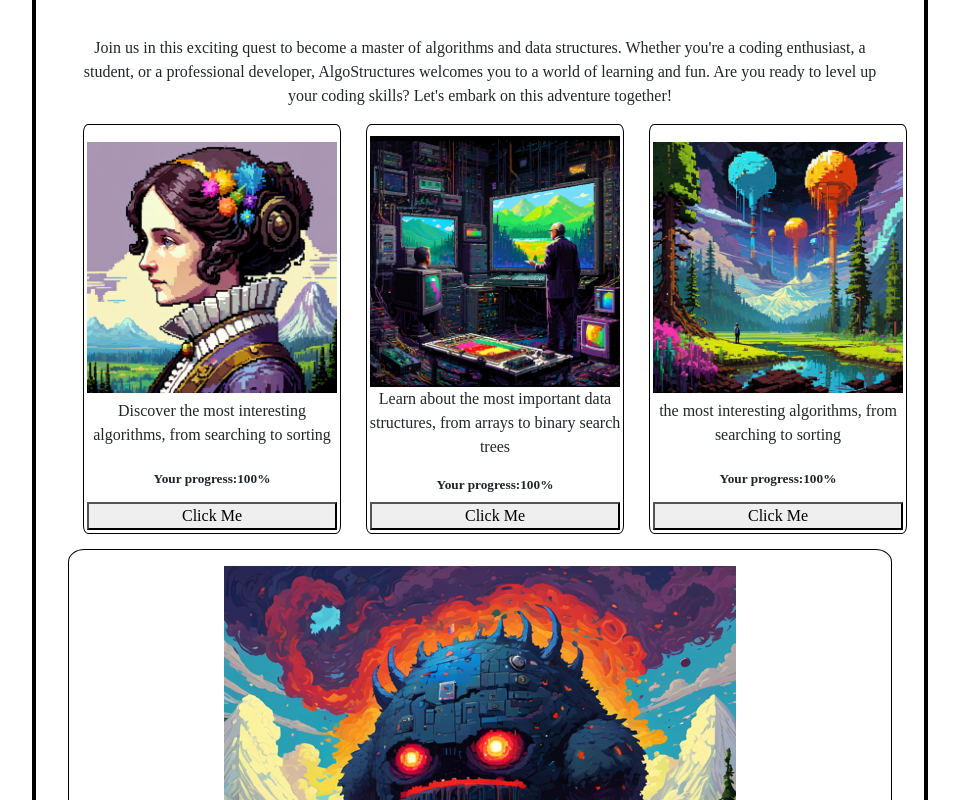
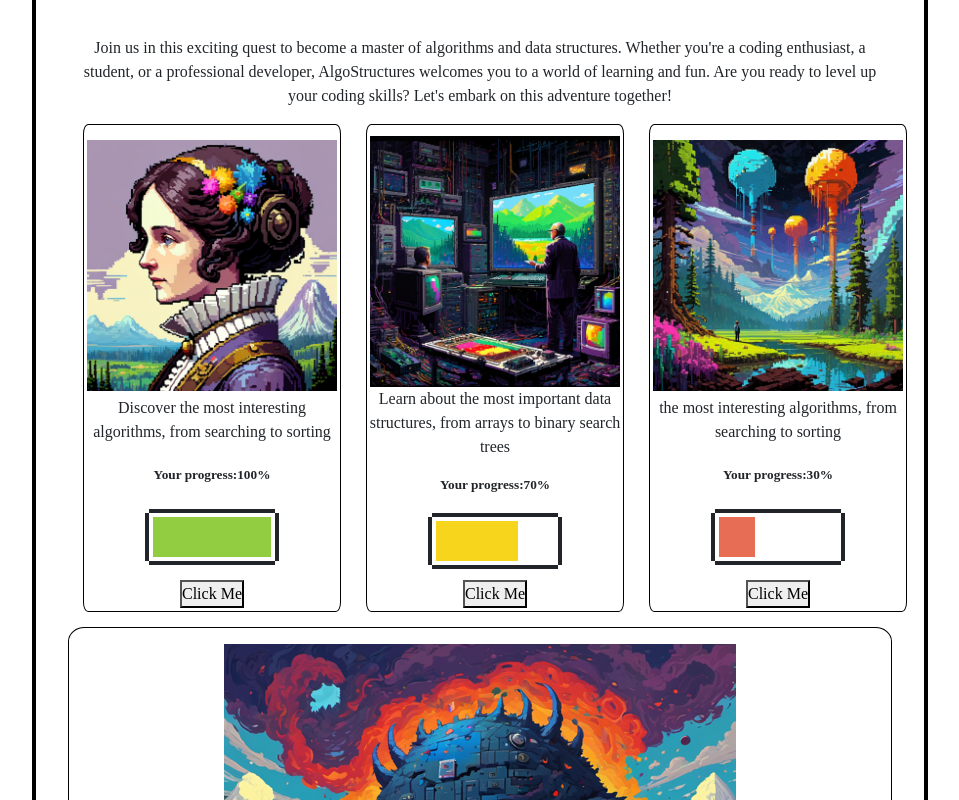
Before and after one commit to santigugon/Algo-Structures, a React (Vite) app: page / in a window 1280 px wide. Shown: the part 900-1700 px from the top of the page, without its empty margins (160-1119 px from the left). Built offline with nearby package versions, Linux system fonts and the light colour scheme; a web font is replaced by a local one.

Commit message:
progress bar

```diff
--- a/src/React/accounts/home/ProgressOverview.tsx
+++ b/src/React/accounts/home/ProgressOverview.tsx
@@ -40,6 +40,18 @@ export function SectionCard({
       </div>
       <p>{description}</p>
       <h5>Your progress:{progress}%</h5>
+      <progress
+        className={`nes-progress ${
+          progress > 90
+            ? "is-success"
+            : progress > 50
+            ? "is-warning"
+            : "is-error"
+        }`}
+        value={progress}
+        max="100"
+      ></progress>
+
       <button onClick={onClick}>Click Me</button>
     </div>
   );
@@ -62,7 +74,7 @@ export function SectionsContainer() {
         <SectionCard
           title="Algorithms"
           description="Learn about the most important data structures, from arrays to binary search trees"
-          progress={100}
+          progress={70}
           onClick={function () {
             console.log("Clicked");
           }}
@@ -72,7 +84,7 @@ export function SectionsContainer() {
         <SectionCard
           title="Algorithms"
           description=" the most interesting algorithms, from searching to sorting"
-          progress={100}
+          progress={30}
           onClick={function () {
             console.log("Clicked");
           }}
--- a/src/style/index.css
+++ b/src/style/index.css
@@ -240,6 +240,7 @@ h2 {
   display: flex;
   flex-direction: column;
   justify-content: space-between;
+  align-items: center;
   position: relative;
 }
 .card img {
@@ -317,6 +318,11 @@ h2 {
   filter: grayscale(100%);
   transition: 0.1s;
 }
+.card progress {
+  width: 50%;
+  margin: 15px auto;
+  border-image-repeat: stretch;
+}
 
 button:hover {
   background-color: var(--primary-color);
```
